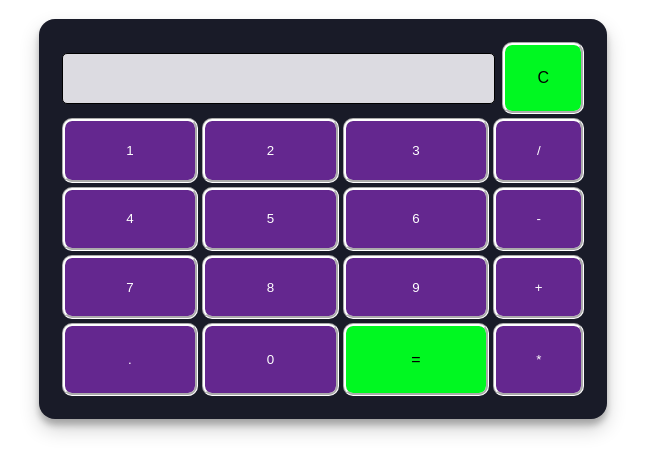
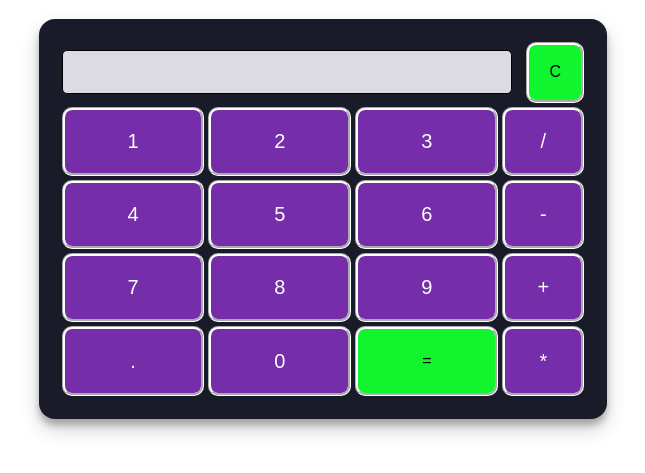
Before and after one commit to adrianjiga/calculator, a website: page index.html in a window 1280 px wide. Shown: the part 61-534 px from the top of the page, without its empty margins (317-962 px from the left). Drawn offline with Linux system fonts and the light colour scheme.

Commit message:
final CSS styling

```diff
--- a/styles.css
+++ b/styles.css
@@ -5,6 +5,7 @@ h1 {
 }
 
 .calculator {
+    font-family: "Source Code Pro", sans-serif;
     padding: 20px;
     border-radius: 1em;
     height: 400px;
@@ -16,8 +17,9 @@ h1 {
 }
 
 .display-box {
-    font-family: "Orbitron", sans-serif;
+    font-size: 20px;
     background-color: #dcdbe1;
+    padding-left: 10px;
     border: solid black 0.5px;
     color: black;
     border-radius: 5px;
@@ -26,18 +28,25 @@ h1 {
 }
 
 #btn {
-    background-color: #00f821;
+    font-size: 20px;
+    padding: 5px;
+    background-color: #10f52e;
     color: black;
     font-size: medium;
 }
 
+#btn:hover {
+    background-color: #08d423;
+}
+
 .clear-values {
-    padding-left: 10px;
+    padding-left: 25px;
 }
 
 input[type="button"] {
-    font-family: "Source Code Pro", sans-serif;
-    background-color: #64278f;
+    padding: 5px;
+    font-size: 20px;
+    background-color: #762daa;
     color: white;
     border: groove rgb(255, 255, 255) 3px;
     width: 100%;
@@ -46,6 +55,10 @@ input[type="button"] {
     outline: none;
 }
 
+input[type="button"]:hover {
+    background-color: #64278f;
+}
+
 input:active[type="button"] {
     background: #e5e5e5;
     -webkit-box-shadow: inset 0px 0px 5px #c1c1c1;
```
